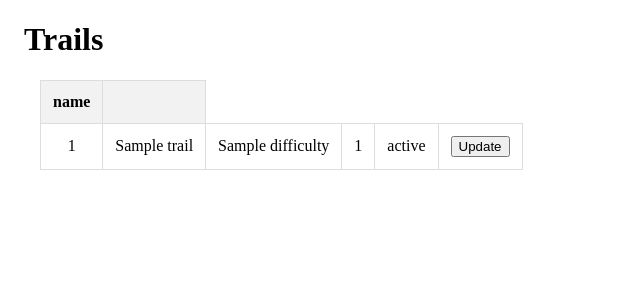
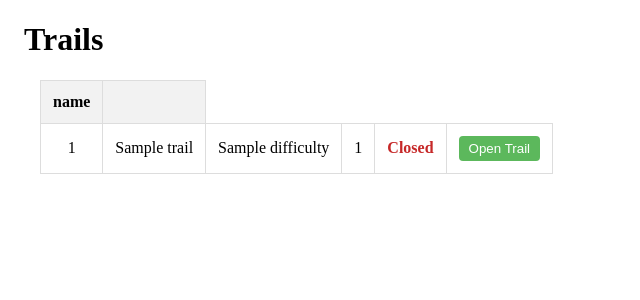
Before and after one commit to greemich-bot/FrontRange, a Flask app: template templates/trails.j2 in a window 1280 px wide. Shown: the part 58-358 px from the top of the page, without its empty margins (0-640 px from the left). Run offline with Flask 3, Linux system fonts and the light colour scheme; the template is opened without the code that fills it: most values are stand-ins (such as "Sample title", 1, 10 or a date in 2020); some libraries are stand-ins or nearby versions.

Commit message:
added toggles to open and close lifts and trails

```diff
--- a/app.py
+++ b/app.py
@@ -631,6 +631,40 @@ def trails():
         if "dbConnection" in locals() and dbConnection:
             dbConnection.close()
 
+@app.route('/trails/update', methods=['POST'])
+def update_trails():
+    try:
+        # 1. Connect to the DB and create a cursor
+        dbConnection = db.connectDB()
+        cursor = dbConnection.cursor()
+
+        # 2. Capture data from form 'name' attributes
+        # Ensure these keys match the 'name' attributes in your skiers.j2 file
+        t_id = request.form['update_trail_id']
+        t_status = request.form['update_trail_status']
+
+        # 3. Call the Stored Procedure using the project's parameter syntax
+        # Order: s_id, s_name, s_address, s_phone, s_email, s_ability
+        query = "CALL sp_UpdateTrails(%s, %s);"
+        params = (t_id, t_status)
+
+        cursor.execute(query, params)
+        dbConnection.commit()
+
+        print(f"UPDATE trails successful. ID: {t_id}")
+
+        # 4. Redirect back to the skiers table
+        return redirect("/trails")
+
+    except Exception as e:
+        print(f"Error updating trails: {e}")
+        return "An error occurred while updating the trails.", 500
+
+    finally:
+        # 5. Clean up connection
+        if "dbConnection" in locals() and dbConnection:
+            dbConnection.close()
+
 # --------------------------------------------------------------------------------------------------
 # Skierstrails CRD
 # only need read, update, and delete
--- a/templates/trails.j2
+++ b/templates/trails.j2
@@ -23,21 +23,29 @@
             <td>{{ trail.TrailName}}</td>
             <td>{{ trail.Difficulty }}</td>
             <td>{{ trail.TrailLength }}</td>
-            <td>{{ trail.Status }}</td>
+            <td>
+    {% if trail.Status == 1 %}
+        <span style="color: #2e7d32; font-weight: bold;">Open</span>
+    {% else %}
+        <span style="color: #c62828; font-weight: bold;">Closed</span>
+    {% endif %}
+            <td>
+    <form method="POST" action="/trails/update">
+        <input type="hidden" name="update_trail_id" value="{{ trail.TrailID }}">
 
-
-
-            <form id="update_trail_form">
-                <input type="hidden" name="update_trail_id" value="{{ trail.TrailID }}">
-                <input type="hidden" name="update_trail_name" value="{{ trail.TrailName }}">
-                <input type="hidden" name="update_trail_difficulty" value="{{ trail.Difficulty }}">
-                <input type="hidden" name="update_trail_length" value="{{ trail.TrailLength }}">
-                <input type="hidden" name="update_trail_status" value="{{ trail.Status }}">
-                <td>
-                    <button type="submit">
-                        Update
-                    </button>
-                </td>
+        {% if trail.Status == 1 %}
+            <input type="hidden" name="update_trail_status" value="0">
+            <button type="submit" style="background-color: #d9534f; color: white; border: none; padding: 5px 10px; border-radius: 4px; cursor: pointer;">
+                Close Trail
+            </button>
+        {% else %}
+            <input type="hidden" name="update_trail_status" value="1">
+            <button type="submit" style="background-color: #5cb85c; color: white; border: none; padding: 5px 10px; border-radius: 4px; cursor: pointer;">
+                Open Trail
+            </button>
+        {% endif %}
+    </form>
+</td>
             </form>
         </tr>
         {% endfor %}
```
Also changed, not shown: database/PL.sql (+19 -1 lines), templates/lifts.j2 (+33 -18 lines), README.md.
